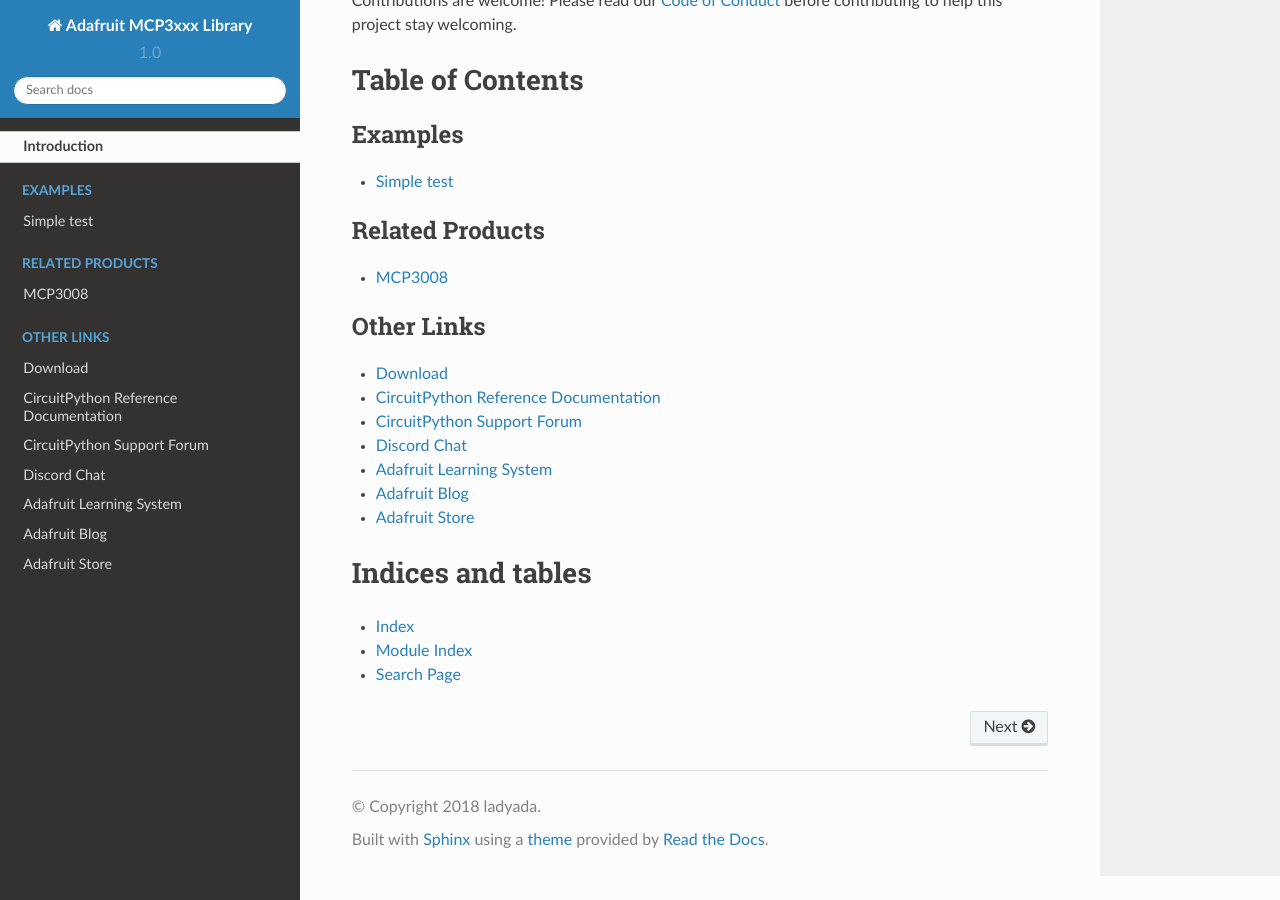
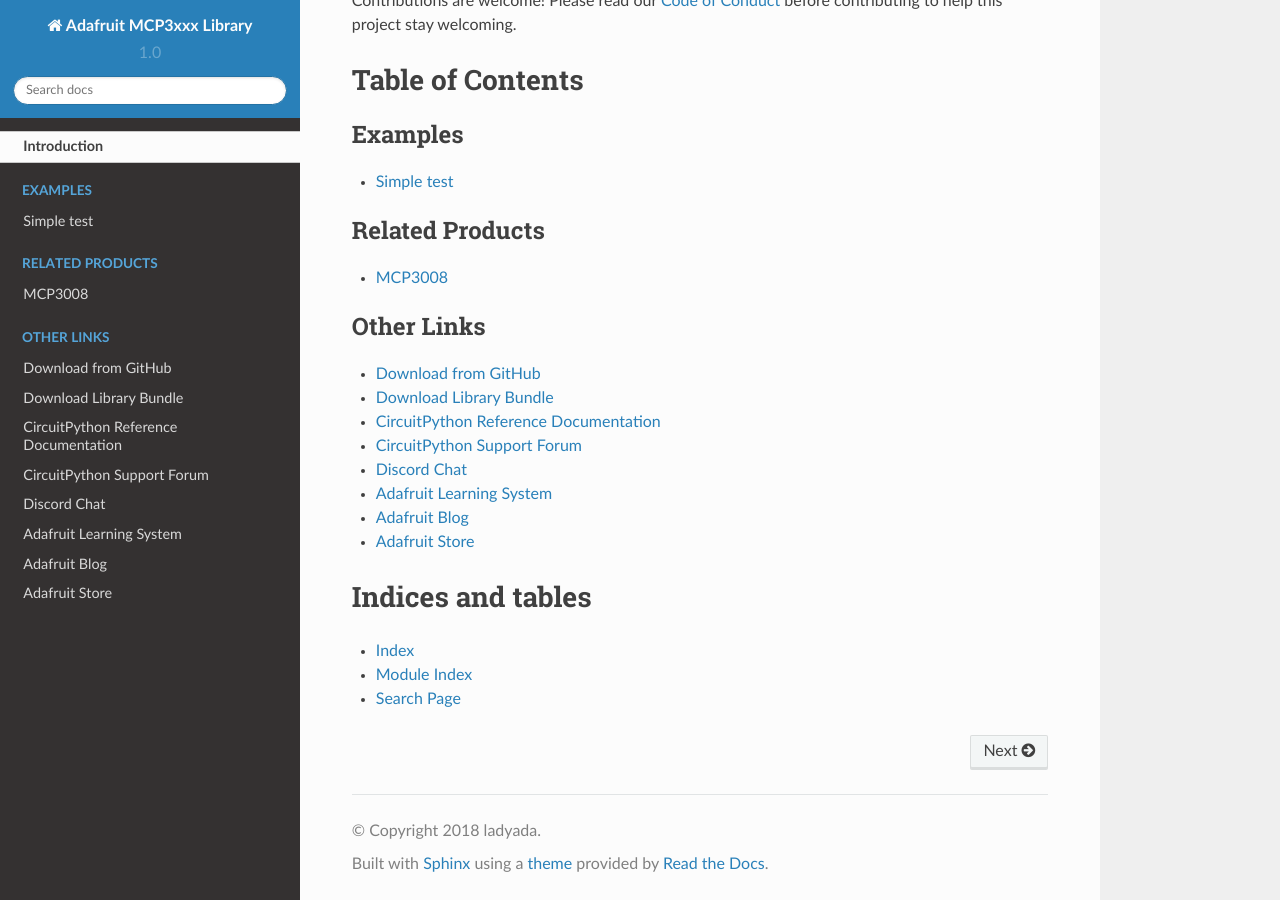
Before and after one commit to adafruit/Adafruit_CircuitPython_MCP3xxx, a Sphinx documentation site: the page built from docs/index.rst, in a window 1280 px wide and 900 px high, scrolled down 3138 px. Built offline with Sphinx 7.4.7 and the Read the Docs theme 2.0.0, drawn with Linux system fonts in a browser that asks for light colours; pages that are not in the unit, such as notebooks, are missing from menus.

Commit message:
Added cp.org link to index.rst

```diff
--- a/docs/index.rst
+++ b/docs/index.rst
@@ -32,7 +32,8 @@
 .. toctree::
     :caption: Other Links
 
-    Download <https://github.com/adafruit/adafruit_CircuitPython_MCP3xxx/releases/latest>
+    Download from GitHub <https://github.com/adafruit/adafruit_CircuitPython_MCP3xxx/releases/latest>
+    Download Library Bundle <https://circuitpython.org/libraries>
     CircuitPython Reference Documentation <https://docs.circuitpython.org>
     CircuitPython Support Forum <https://forums.adafruit.com/viewforum.php?f=60>
     Discord Chat <https://adafru.it/discord>
```
